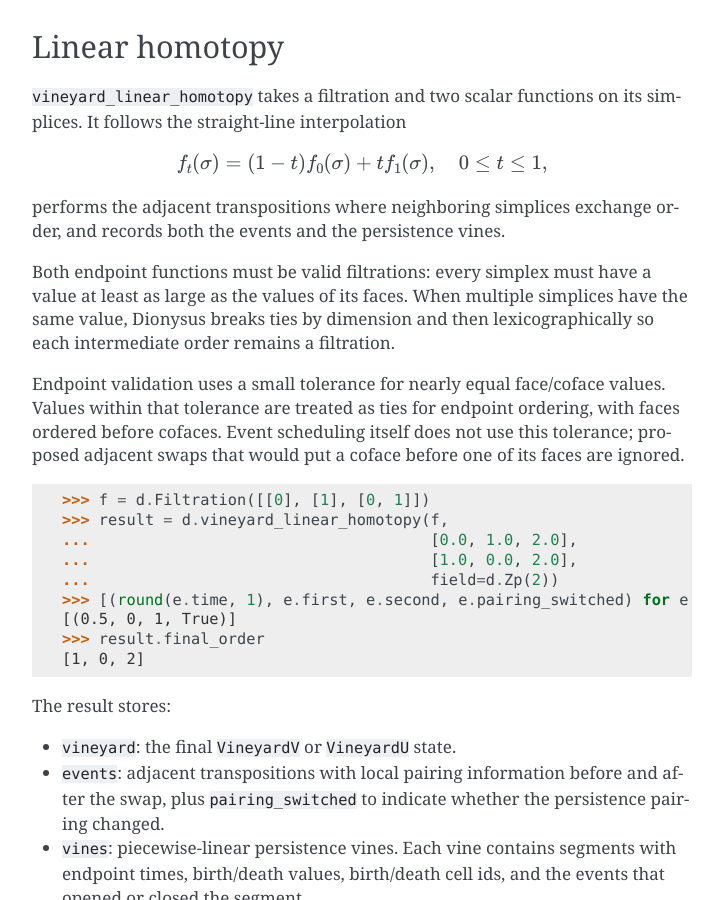
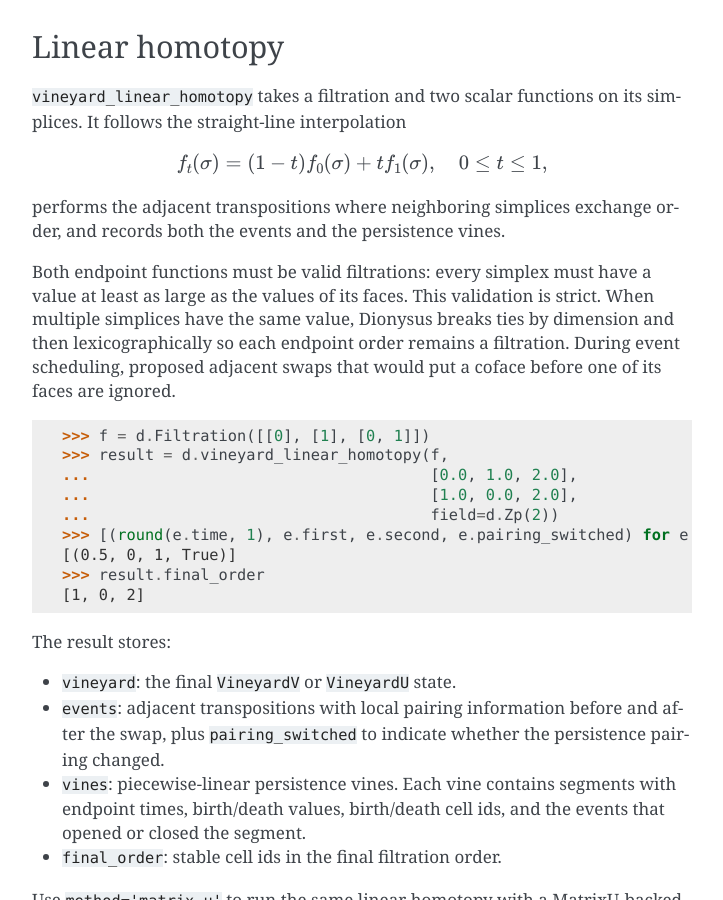
Before and after one commit to mrzv/dionysus, a Sphinx documentation site: the page built from doc/tutorial/vineyards.rst, in a window 1280 px wide and 900 px high, scrolled down 1301 px. Shown: the whole window, without its empty margins (388-1111 px from the left). Built offline with Sphinx 7.4.7, drawn with Linux system fonts in a browser that asks for light colours.

Commit message:
[ai] Enforce strict vineyard endpoint filtrations
Remove the endpoint validation tolerance from linear vineyard homotopy so face values must never exceed coface values at either endpoint.

Update the Python docstring and vineyard tutorial to describe strict endpoint filtration inputs instead of tolerated face/coface violations.

Update regression coverage to preserve exact equal endpoint ties while rejecting even tiny endpoint filtration violations.

Verified with: uv run --group test pytest -q tests/test_vineyard_matrix.py tests/test_vineyard.py tests/test_vineyard_linear_homotopy.py

Verified with: uv run --group test pytest -q

Verified with: uv run --group doc --group test sphinx-build -M doctest doc /tmp/dionysus-doc

Verified with: cmake -S . -B /tmp/dionysus-cmake -Dbuild_python_bindings=OFF -Dbuild_examples=OFF && cmake --build /tmp/dionysus-cmake && ctest --test-dir /tmp/dionysus-cmake --output-on-failure

Model: openai/gpt-5.5

```diff
--- a/doc/tutorial/vineyards.rst
+++ b/doc/tutorial/vineyards.rst
@@ -81,15 +81,11 @@
 order, and records both the events and the persistence vines.
 
 Both endpoint functions must be valid filtrations: every simplex must have a
-value at least as large as the values of its faces. When multiple simplices have
-the same value, Dionysus breaks ties by dimension and then lexicographically so
-each intermediate order remains a filtration.
-
-Endpoint validation uses a small tolerance for nearly equal face/coface values.
-Values within that tolerance are treated as ties for endpoint ordering, with
-faces ordered before cofaces. Event scheduling itself does not use this
-tolerance; proposed adjacent swaps that would put a coface before one of its
-faces are ignored.
+value at least as large as the values of its faces. This validation is strict.
+When multiple simplices have the same value, Dionysus breaks ties by dimension
+and then lexicographically so each endpoint order remains a filtration. During
+event scheduling, proposed adjacent swaps that would put a coface before one of
+its faces are ignored.
 
 .. doctest::
 
```
Also changed, not shown: 3 other files.
